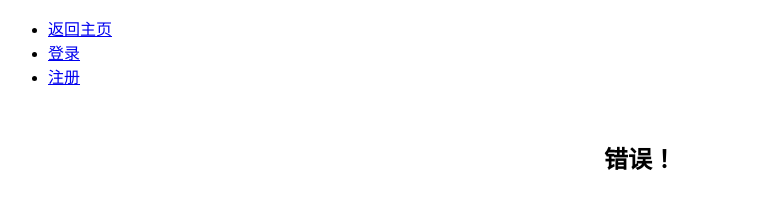
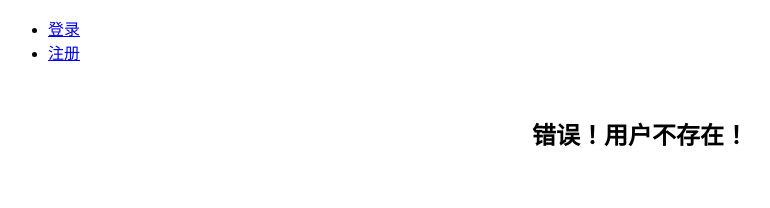
Before and after one commit to Geilouzhong/TCMDataAcquisitionWebServer, a plain HTML site: page root/error.html in a window 1280 px wide. Shown: the whole page, without its empty margins (0-770 px from the left). Drawn offline with Linux system fonts and the light colour scheme.

Commit message:
update resource

```diff
--- a/root/error.html
+++ b/root/error.html
@@ -7,13 +7,12 @@
     </head>
     <body>
         <div><ul>
-             <li><a href="/welcome">返回主页</a></li>
              <li><a href="/login">登录</a></li>
              <li><a href="/register">注册</a></li>
         </ul></div>
         <br/>
         <br/>
-      <div align="center"><font size="5"> <strong>错误！</strong></font></div>
+      <div align="center"><font size="5"> <strong>错误！用户不存在！</strong></font></div>
       </body>
 
 </html>
```
Also changed, not shown: 3 other files.
